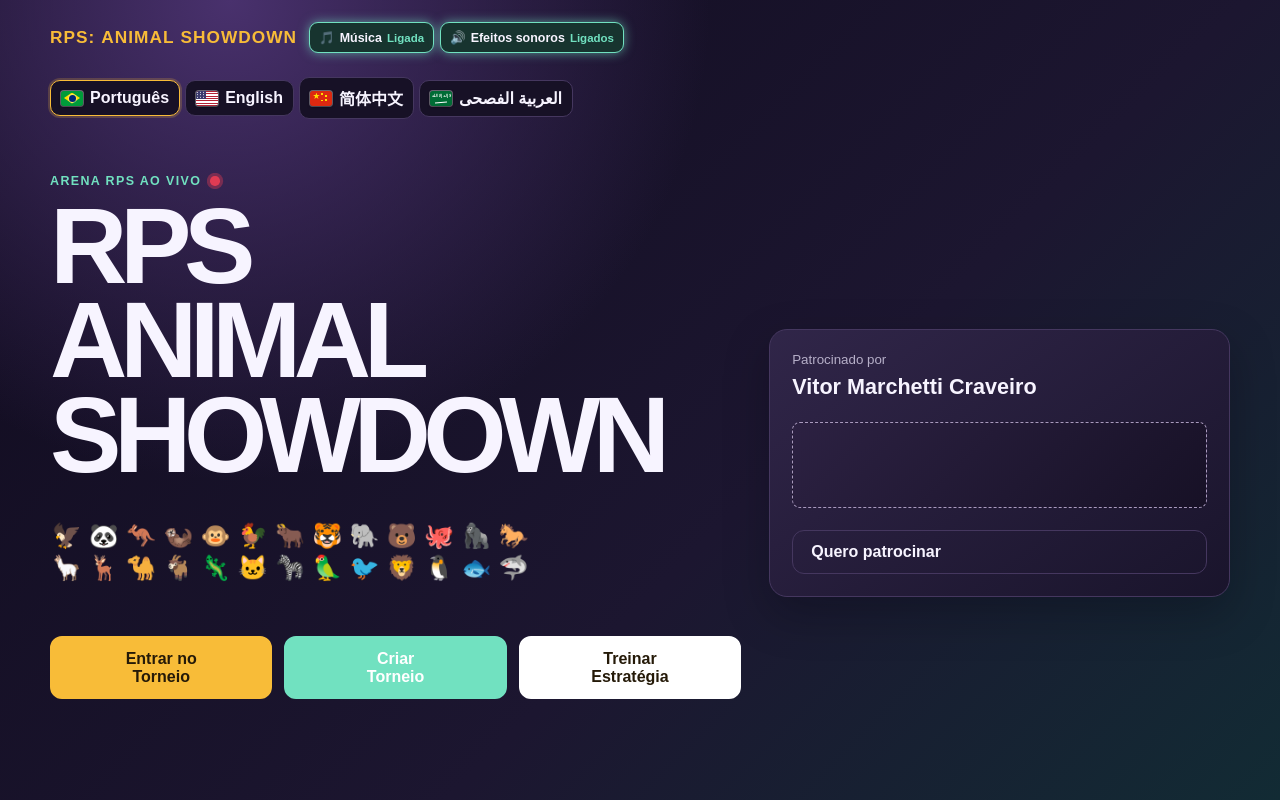
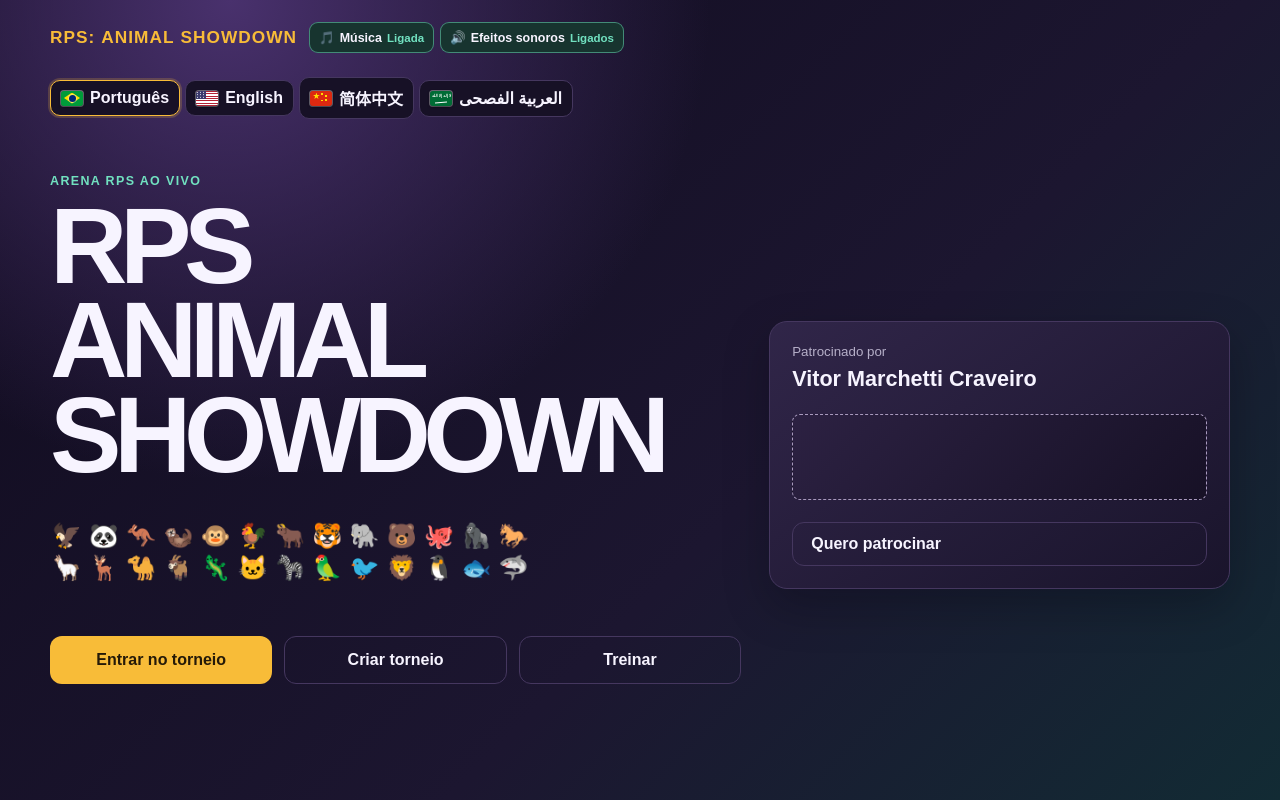
Before and after one commit to Vitor-Craveiro-Unesp/RPS_Animal_Showdown, a Next.js app in the folder apps/frontend/: page / in a window 1280 px wide. Built offline with nearby package versions, Linux system fonts and the light colour scheme.

Commit message:
Revert "feat: refine live arena home controls"
This reverts commit f339e416846352ba7e4641cca0da975c1f6a8cd1.

```diff
--- a/apps/frontend/src/app/page.tsx
+++ b/apps/frontend/src/app/page.tsx
@@ -237,8 +237,6 @@ export default function HomePage() {
   }, [presentationQueue, tournamentId]);
   const t = (key: any) => text(locale, key);
   const u = (key: string) => uiText(locale, key);
-  const homeActionLabel = (key: string) => u(key).split("\n").map((line, index) => <span key={`${key}-${index}`}>{line}</span>);
-  const homeActionAria = (key: string) => u(key).replace("\n", " ");
   const requestFailureMessage = requestRateLimited ? t("rateLimited") : t("network");
   const distribution = strategy[condition];
   const total = distribution.rock + distribution.paper + distribution.scissors;
@@ -768,15 +766,15 @@ export default function HomePage() {
 
     {screen === "home" && <section className="hero">
       <div>
-        <span className="eyebrow"><span>{u("liveArena")}</span><span className="live-indicator" aria-hidden="true" /></span>
+        <span className="eyebrow">{u("liveArena")}</span>
         <h1>RPS<br />ANIMAL<br />SHOWDOWN</h1>
         <div className="animal-showcase" role="img" aria-label={t("tagline")}>
           {animalShowcaseRows.map((row, rowIndex) => <div className="animal-row" key={rowIndex}>{row.map((emoji, emojiIndex) => <span key={`${rowIndex}-${emojiIndex}`}>{emoji}</span>)}</div>)}
         </div>
         <div className="cta-row">
-          <button className="button home-action home-action-join" aria-label={homeActionAria("homeJoinAction")} onClick={() => setScreen("join")}>{homeActionLabel("homeJoinAction")}</button>
-          <button className="button home-action home-action-create" aria-label={homeActionAria("homeCreateAction")} onClick={() => { clearRequestFailure(); setScreen("create"); }}>{homeActionLabel("homeCreateAction")}</button>
-          <button className="button home-action home-action-training" aria-label={homeActionAria("homeTrainingAction")} onClick={() => { tournamentStartedRef.current = false; clearRequestFailure(); setTrainingState(null); setTrainingAvatar(null); setGuestTrainingId(""); setGuestHearts(null); setHoveredGuestHearts(0); setScreen("guest-animal"); }}>{homeActionLabel("homeTrainingAction")}</button>
+          <button className="button" onClick={() => setScreen("join")}>{t("join")}</button>
+          <button className="button secondary" onClick={() => { clearRequestFailure(); setScreen("create"); }}>{t("create")}</button>
+          <button className="button secondary" onClick={() => { tournamentStartedRef.current = false; clearRequestFailure(); setTrainingState(null); setTrainingAvatar(null); setGuestTrainingId(""); setGuestHearts(null); setHoveredGuestHearts(0); setScreen("guest-animal"); }}>{u("guestTraining")}</button>
         </div>
       </div>
       <aside className="sponsor">
--- a/apps/frontend/src/app/styles.css
+++ b/apps/frontend/src/app/styles.css
@@ -8,7 +8,7 @@ button,input,select { font:inherit; } button { cursor:pointer; } button:disabled
 @media (max-width:760px){.shell{width:min(100% - 24px,1180px);padding-top:14px}.hero,.waiting-grid,.arena{grid-template-columns:1fr}.hero{padding-top:36px}.hero h1{font-size:3.65rem}.feature-grid,.form-grid{grid-template-columns:1fr}.world{min-height:340px}.animal-detail{grid-template-columns:auto 1fr}.animal-detail .button{grid-column:1/-1}.arena .card{min-height:auto}.topbar .button{padding:8px 10px}.distribution{grid-template-columns:1fr 72px}}
 
 /* Keep the language row under the title, with only the return action opposite it. */
-.topbar{display:flex;flex-wrap:nowrap;justify-content:space-between;align-items:flex-start;gap:8px;direction:ltr}.brand-stack{display:flex;flex-direction:column;align-items:flex-start;gap:10px;min-width:0}.brand-row{display:flex;align-items:center;gap:12px;flex-wrap:wrap}.topbar>.brand-stack>.brand{white-space:nowrap}.topbar>.return-home{flex:0 0 auto;margin-top:0}.locale-switcher{flex-wrap:nowrap;gap:5px;justify-content:flex-start;transform:translateY(14px)}.locale-choice{white-space:nowrap}.player-audio-controls{display:flex;align-items:center;gap:6px;flex-wrap:wrap}.player-audio-toggle{display:inline-flex;align-items:center;gap:5px;border:1px solid var(--line);border-radius:9px;background:#171126;color:var(--ink);padding:7px 9px;font-size:.78rem;font-weight:800;white-space:nowrap}.player-audio-toggle b{color:var(--muted);font-size:.72rem}.player-audio-toggle[aria-pressed="true"]{border-color:var(--mint);background:#17342f;box-shadow:0 0 11px color-mix(in srgb,var(--mint) 62%,transparent)}.player-audio-toggle[aria-pressed="true"] b{color:var(--mint)}.player-audio-toggle:focus-visible{outline:2px solid var(--accent);outline-offset:2px}
+.topbar{display:flex;flex-wrap:nowrap;justify-content:space-between;align-items:flex-start;gap:8px;direction:ltr}.brand-stack{display:flex;flex-direction:column;align-items:flex-start;gap:10px;min-width:0}.brand-row{display:flex;align-items:center;gap:12px;flex-wrap:wrap}.topbar>.brand-stack>.brand{white-space:nowrap}.topbar>.return-home{flex:0 0 auto;margin-top:0}.locale-switcher{flex-wrap:nowrap;gap:5px;justify-content:flex-start;transform:translateY(14px)}.locale-choice{white-space:nowrap}.player-audio-controls{display:flex;align-items:center;gap:6px;flex-wrap:wrap}.player-audio-toggle{display:inline-flex;align-items:center;gap:5px;border:1px solid var(--line);border-radius:9px;background:#171126;color:var(--ink);padding:7px 9px;font-size:.78rem;font-weight:800;white-space:nowrap}.player-audio-toggle b{color:var(--muted);font-size:.72rem}.player-audio-toggle[aria-pressed="true"]{border-color:#71e1c080;background:#17342f}.player-audio-toggle[aria-pressed="true"] b{color:var(--mint)}.player-audio-toggle:focus-visible{outline:2px solid var(--accent);outline-offset:2px}
 .flag{position:relative;overflow:hidden;width:22px;height:15px;flex-basis:22px;border-radius:3px;box-shadow:0 1px 3px #0008,0 0 0 1px #ffffff65}
 .flag-pt-BR{background:#009b3a}.flag-pt-BR::before{content:"";position:absolute;inset:2px 3px;background:#ffdf00;clip-path:polygon(50% 0,100% 50%,50% 100%,0 50%)}.flag-pt-BR::after{content:"";position:absolute;width:7px;height:7px;left:7.5px;top:4px;border-radius:50%;background:#002776;box-shadow:0 0 0 1px #ffffff55}
 .flag-en{background:repeating-linear-gradient(to bottom,#b22234 0 7.69%,#fff 7.69% 15.38%)}.flag-en::before{content:"";position:absolute;left:0;top:0;width:10px;height:8px;background-color:#3c3b6e;background-image:radial-gradient(circle,#fff .65px,transparent .8px);background-size:3px 2.5px}.flag-en::after{content:"";position:absolute;inset:0;background:linear-gradient(32deg,transparent 44%,#fff 45% 49%,#b22234 50% 53%,#fff 54% 58%,transparent 59%),linear-gradient(-32deg,transparent 44%,#fff 45% 49%,#b22234 50% 53%,#fff 54% 58%,transparent 59%),linear-gradient(90deg,transparent 43%,#fff 44% 48%,#b22234 49% 53%,#fff 54% 58%,transparent 59%),linear-gradient(transparent 37%,#fff 38% 44%,#b22234 45% 55%,#fff 56% 62%,transparent 63%)}
@@ -40,7 +40,7 @@ button,input,select { font:inherit; } button { cursor:pointer; } button:disabled
 .scientific-name{font-size:.84em;font-weight:500;color:var(--mint)}
 .animal-name-line{display:flex;align-items:center;gap:8px}.animal-sound{display:grid;place-items:center;width:32px;height:32px;border:1px solid var(--line);border-radius:50%;background:#1d1530;color:var(--ink);font-size:1rem;flex:0 0 auto}.animal-sound:hover,.animal-sound:focus-visible{border-color:var(--accent);background:#342549;outline:none}
 .audio-choice{display:grid;grid-template-columns:1fr auto auto;gap:9px;align-items:center;margin:10px 0;padding:11px;border:1px solid #58446f;border-radius:10px;background:#130e20}.audio-choice input{width:18px;height:18px;accent-color:var(--accent)}.audio-choice b{font-size:.85rem;color:var(--mint);min-width:58px;text-align:right}
-.cta-row{display:grid;grid-template-columns:repeat(3,minmax(0,1fr));max-width:720px}.cta-row .button{min-width:0;min-height:48px;display:grid;place-items:center;text-align:center;white-space:normal;line-height:1.1;font-size:clamp(.78rem,1.5vw,1rem);padding-inline:10px}.eyebrow{display:inline-flex;align-items:center;gap:9px}.live-indicator{width:.6rem;height:.6rem;border-radius:50%;background:#ff4054;box-shadow:0 0 0 0 rgba(255,64,84,.72);animation:live-pulse 1.15s ease-in-out infinite}.cta-row .home-action{min-height:62px;font-weight:900}.cta-row .home-action span{display:block}.cta-row .home-action-join{background:var(--accent);border:2px solid var(--accent);color:#251a08}.cta-row .home-action-create{background:var(--mint);border:2px solid var(--mint);color:#fff}.cta-row .home-action-training{background:#fff;border:2px solid #fff;color:#251a08}@keyframes live-pulse{0%,100%{opacity:1;box-shadow:0 0 0 0 rgba(255,64,84,.72)}50%{opacity:.66;box-shadow:0 0 0 7px rgba(255,64,84,0)}}@media (prefers-reduced-motion:reduce){.live-indicator{animation:none}}
+.cta-row{display:grid;grid-template-columns:repeat(3,minmax(0,1fr));max-width:720px}.cta-row .button{min-width:0;min-height:48px;display:grid;place-items:center;text-align:center;white-space:normal;line-height:1.1;font-size:clamp(.78rem,1.5vw,1rem);padding-inline:10px}
 .waiting-room{max-width:650px}.waiting-lead{font-size:1.08rem;margin-top:0}.waiting-checklist{display:grid;gap:8px;list-style:none;padding:14px 0;margin:0 0 14px;border-block:1px solid #3b2e55;color:var(--muted)}.waiting-checklist li:first-child,.waiting-checklist li:nth-child(2){color:var(--mint)}
 .avatar-catalog{display:grid;grid-template-columns:repeat(4,minmax(0,1fr));gap:12px;margin:4px 0 20px}.avatar-choice{min-height:132px;display:grid;place-items:center;padding:12px;border:1px solid var(--line);border-radius:13px;background:#171126;color:var(--ink)}.avatar-choice span{font-size:4.6rem;line-height:1}.avatar-choice:hover,.avatar-choice:focus-visible{border-color:var(--accent);background:#302144;outline:none}.training-fighters{display:grid;grid-template-columns:1fr auto 1fr;align-items:center;text-align:center;gap:18px;margin-bottom:20px}.training-fighters>div{display:grid;gap:8px;justify-items:center;font-size:1.1rem}.training-fighters>div>span{font-size:4.2rem;line-height:1}.training-fighters>span{font-size:1.25rem;font-weight:900;color:var(--accent)}.training-hearts{display:flex;justify-content:center;gap:24px;flex-wrap:wrap;margin:0 0 22px;color:var(--muted);font-size:1.18rem;font-weight:700}.training-actions{display:grid;grid-template-columns:repeat(3,minmax(0,1fr));gap:12px}.training-move{min-height:64px;padding:13px 10px;font-size:clamp(1rem,2.8vw,1.28rem);white-space:nowrap}.training-back-row{display:flex;justify-content:flex-end;margin-top:14px}.training-back-row .button{font-size:1rem}.training-complete{text-align:center;max-width:600px}.training-complete .button{margin-top:12px}.training-champion{font-size:5rem;line-height:1}
 .training-result{margin-top:30px}
--- a/apps/frontend/src/i18n/catalog.ts
+++ b/apps/frontend/src/i18n/catalog.ts
@@ -146,7 +146,3 @@ Object.assign(interfaceText["pt-BR"], { semifinals:"Semifinais" });
 Object.assign(interfaceText.en, { semifinals:"Semifinals" });
 Object.assign(interfaceText["zh-CN"], { semifinals:"半决赛" });
 Object.assign(interfaceText.ar, { semifinals:"نصف النهائي" });
-Object.assign(interfaceText["pt-BR"], { homeJoinAction:"Entrar no\nTorneio", homeCreateAction:"Criar\nTorneio", homeTrainingAction:"Treinar\nEstratégia" });
-Object.assign(interfaceText.en, { homeJoinAction:"Join\nTournament", homeCreateAction:"Create\nTournament", homeTrainingAction:"Train\nStrategy" });
-Object.assign(interfaceText["zh-CN"], { homeJoinAction:"加入\n锦标赛", homeCreateAction:"创建\n锦标赛", homeTrainingAction:"训练\n策略" });
-Object.assign(interfaceText.ar, { homeJoinAction:"انضم إلى\nالبطولة", homeCreateAction:"أنشئ\nبطولة", homeTrainingAction:"تدرّب\nالاستراتيجية" });
```
